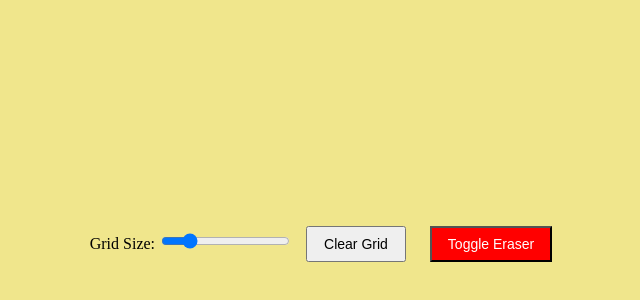
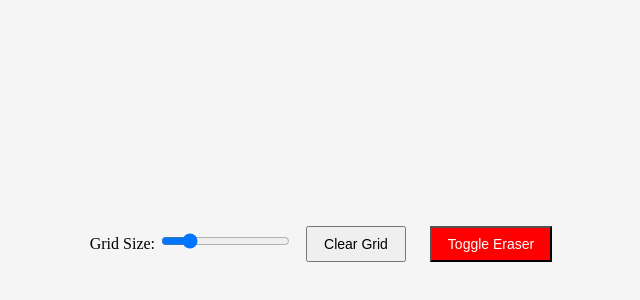
Before and after one commit to JorgeRamirez512/etch-a-sketch, a plain HTML site: page index.html in a window 1280 px wide. Shown: the part 156-456 px from the top of the page, without its empty margins (314-954 px from the left). Drawn offline with Linux system fonts and the light colour scheme.

Commit message:
changed background color

```diff
--- a/styles.css
+++ b/styles.css
@@ -5,7 +5,7 @@ body {
     justify-content: center;
     height: 100vh;
     margin: 0;
-    background-color: khaki;
+    background-color: whitesmoke;
 }
 
 #container {
```
